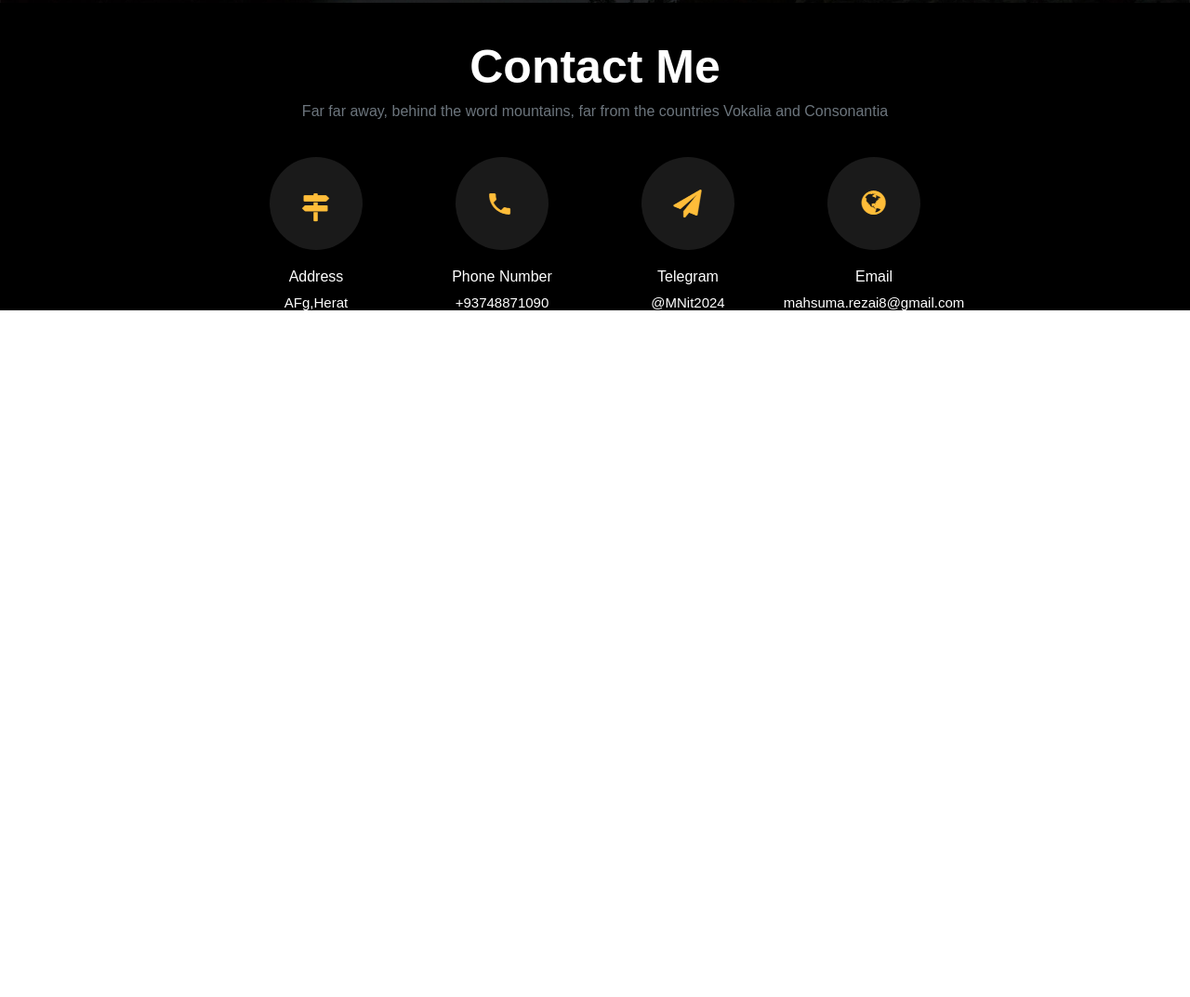
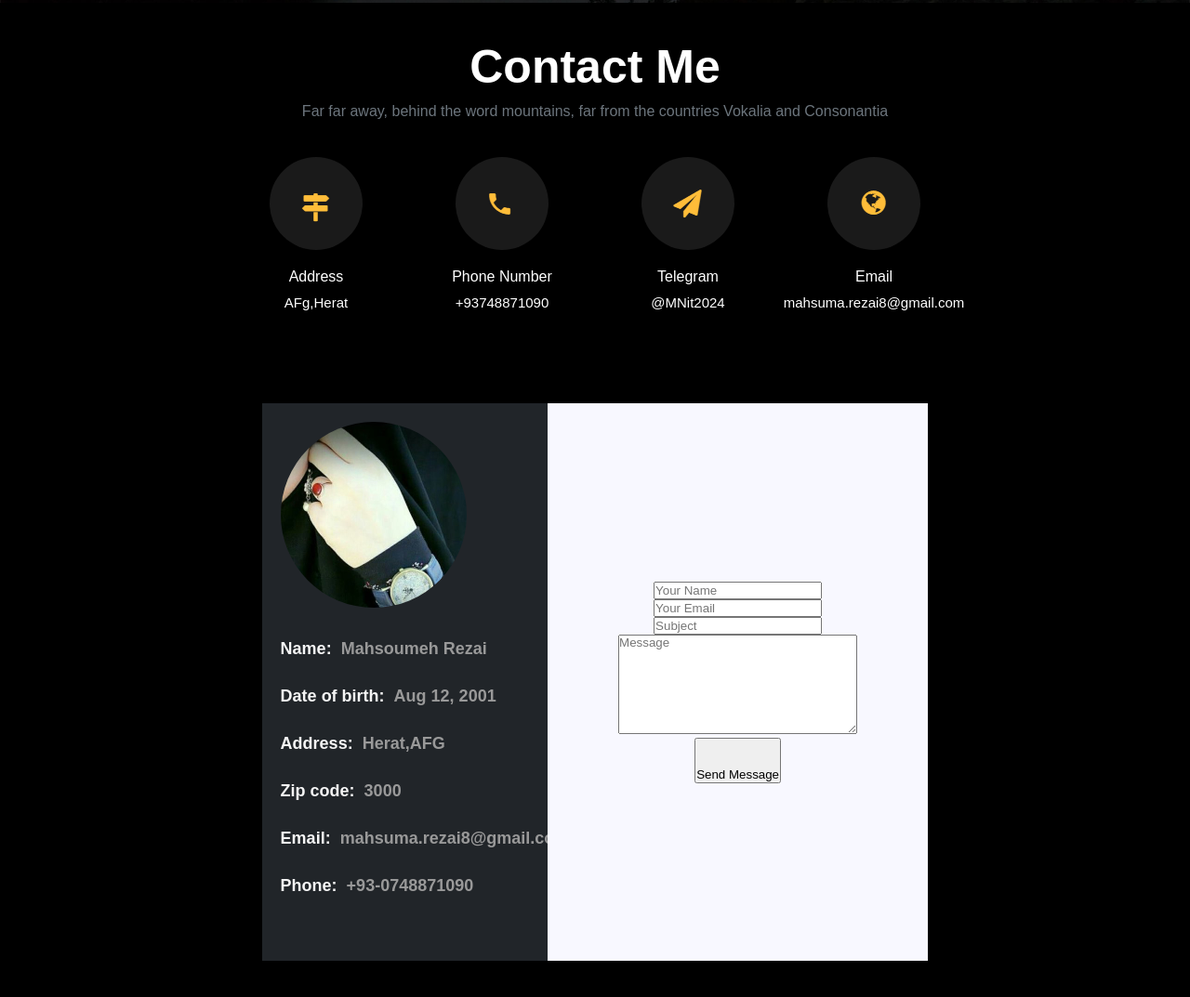
Before and after one commit to MahsumaRezai/pronew, a plain HTML site: page index.html in a window 1280 px wide. Shown: the part 5874-6947 px from the top of the page at 93% size. Before the commit the page ends 6208 px from the top, so only its background shows below. Drawn offline with Linux system fonts and the light colour scheme.

Commit message:
work on the form

```diff
--- a/css/main.css
+++ b/css/main.css
@@ -7,6 +7,9 @@
  .main {
      background: #000000;
      font-family:"Poppins", Arial, sans-serif;
+     margin: 0;
+     padding: 0%;
+     height: max-content;
 
 
 
@@ -490,6 +493,7 @@ ul li a {
         align-items: center;
         flex-direction: column;
         gap: 40px;
+        padding-bottom: 100px
      }
 
      .contactastext {
@@ -557,3 +561,44 @@ ul li a {
          gap: 10px;
          width: 150px
      }
+     /*
+
+    form
+
+     */
+     .formlayout{
+        display: flex;
+         flex-direction: row;
+         justify-content: center;
+         align-items: center;
+         width: 80%;
+         margin: 0 auto;
+         height: 600px;
+
+
+     }
+     .imageform {
+         background: #212529;
+         width: 30%;
+         height: 600px;
+         padding: 20px
+
+
+     }
+     .formcontact {
+         background:ghostwhite;
+         width: 40%;
+         height: 600px;
+         padding: 20px;
+         display: flex;
+         flex-direction: column;
+         justify-content: center;
+         align-items: center;
+
+
+     }
+     .imagesform {
+         width: 200px;
+         height: 200px;
+         border-radius: 200px
+     }
--- a/index.html
+++ b/index.html
@@ -370,11 +370,40 @@
 
         </section>
         <!---->
-        <section>
-            <div>
+        <section class="formlayout">
+            <div class="imageform">
+                <img src="./image/profile.jpg" alt="" class="imagesform">
+                <ul class="about-info">
+                    <li class="d-flex"><span class="name">Name:</span> <span class="prop">Mahsoumeh Rezai</span></li>
+                    <li class="d-flex"><span class="name">Date of birth:</span> <span class="prop">Aug 12, 2001</span></li>
+                    <li class="d-flex"><span class="name">Address:</span> <span class="prop">Herat,AFG
+                        </span></li>
+                    <li class="d-flex"><span class="name">Zip code:</span> <span class="prop">3000</span></li>
+                    <li class="d-flex"><span class="name">Email:</span> <span class="prop">mahsuma.rezai8@gmail.com</span></li>
+                    <li class="d-flex"><span class="name">Phone: </span> <span class="prop">+93-0748871090</span></li>
+                </ul>
+
 
             </div>
             <!---->
+            <form action="#" class="formcontact">
+                <div class="form-group">
+                    <input type="text" class="form-control" placeholder="Your Name">
+                </div>
+                <div class="form-group">
+                    <input type="text" class="form-control" placeholder="Your Email">
+                </div>
+                <div class="form-group">
+                    <input type="text" class="form-control" placeholder="Subject">
+                </div>
+                <div class="form-group">
+                    <textarea name="" id="" cols="30" rows="7" class="form-control" placeholder="Message"></textarea>
+                </div>
+                <div class="form-group">
+                    <input type="submit" value="Send Message" class="btn btn-primary py-3 px-5">
+                </div>
+            </form>
+
 
 
 
@@ -383,6 +412,11 @@
 
 
         </section>
+        <br>
+        <br>
+        <br>
+        <br>
+
         <!---->
 
     </main>
```
Also changed, not shown: image/profile.jpg (added).
